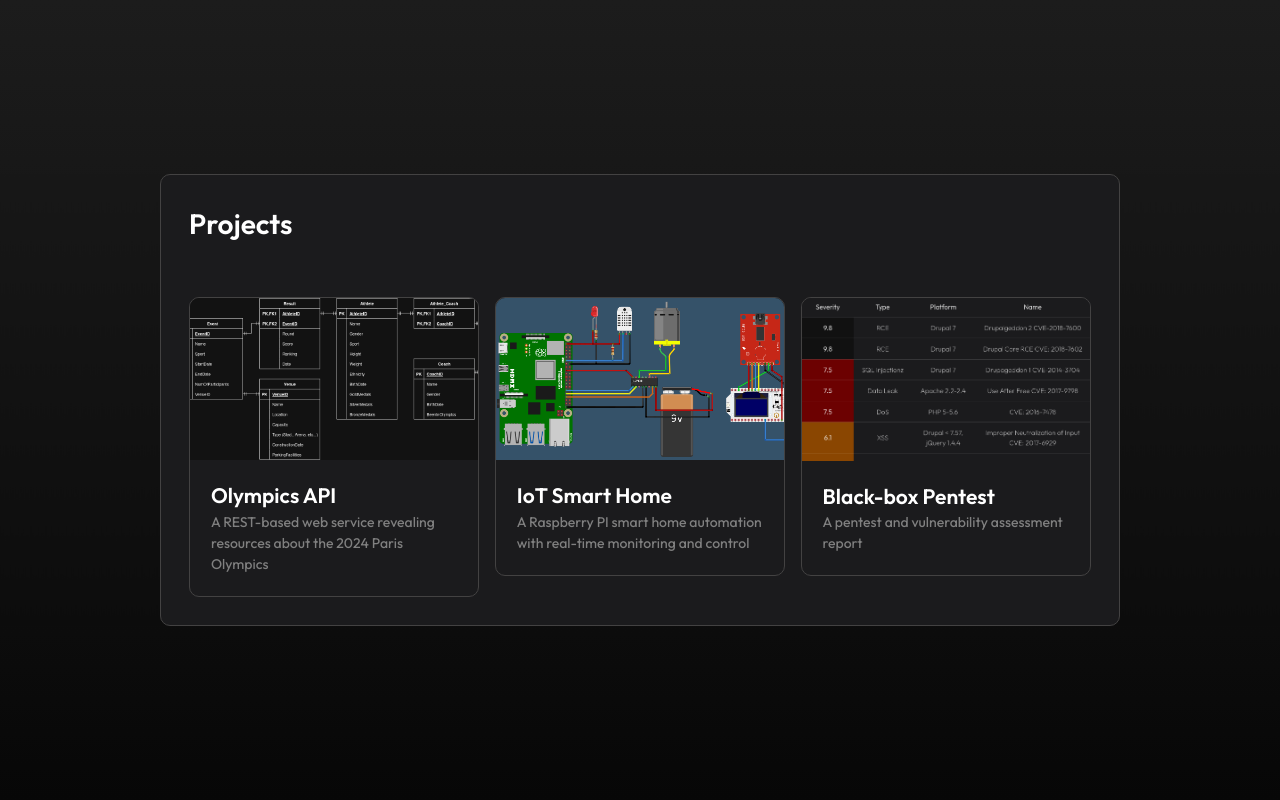
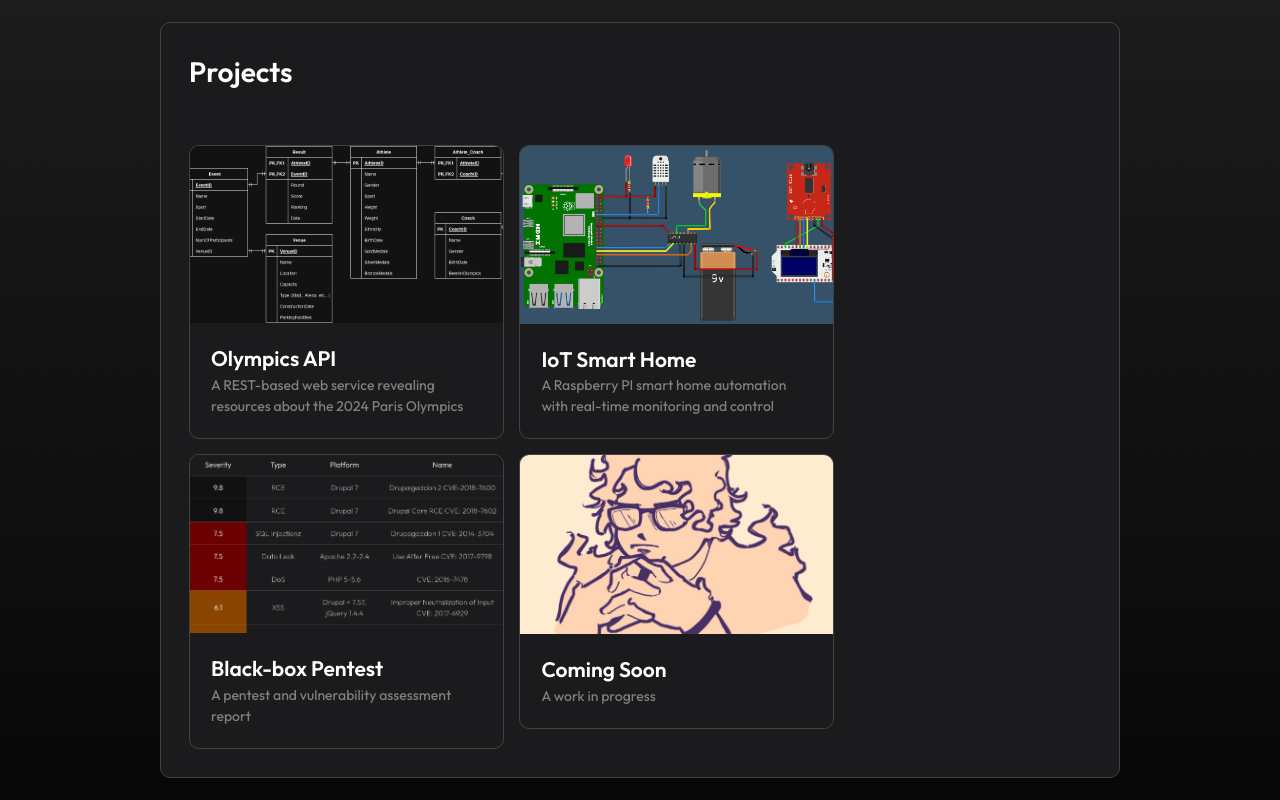
Before and after one commit to hedi3489/my-portfolio, a React (Vite) app: page /projects in a window 1280 px wide. Built offline with nearby package versions, Linux system fonts and the light colour scheme.

Commit message:
minor improvements

```diff
--- a/src/components/Cards.jsx
+++ b/src/components/Cards.jsx
@@ -107,7 +107,7 @@ function AvailabilityCard({ state = true }) {
   var availabilityText = "";
 
   if (available == true) {
-    availabilityText = "Open to collaborate";
+    availabilityText = "Currently open to collaborate";
   } else {
     availabilityText = "Currently working full-time";
   }
@@ -116,7 +116,7 @@ function AvailabilityCard({ state = true }) {
     <Link>
       <div className="flex flex-col height-100 card position-relative">
         <span className="position-absolute status-dot" aria-hidden="true" />
-        <h1>Currently?</h1>
+        <h1>Work Status</h1>
         <h4>{availabilityText}</h4>
       </div>
     </Link>
--- a/src/pages/HomePage.jsx
+++ b/src/pages/HomePage.jsx
@@ -6,7 +6,7 @@ function HomePage() {
             <Cards.BioCard />
             <div className='gap width-100 flex-5 showcase'>
                 <Cards.LittleCard
-                    title="Journey"
+                    title="Journey" to='/journey'
                 />
                 <Cards.Deck
                     cards={[
--- a/src/pages/ProjectsPage.jsx
+++ b/src/pages/ProjectsPage.jsx
@@ -2,29 +2,30 @@ import { Link } from 'react-router-dom'
 import Dashboard from '../assets/PC-IOT.png'
 import Database from '../assets/PC-API.png'
 import BBPS from '../assets/PC-BBP.png'
-import IMG from '/home/hedi/Pictures/Mine/real-retired-hunter.png'
+import IMG from '../assets/real-retired-hunter.png'
 
 export default function ProjectPage() {
 
     return <main className="gap flex flex-col width-75 projects-page card">
         <h1>Projects</h1>
         <br />
-        <div className="gap flex">
+        <div className="gap flex flex-wrap">
             <ProjectCard title="Olympics API" subtitle="A REST-based web service revealing resources about the 2024 Paris Olympics" img={Database} to='/projects/olympics-api' />
             <ProjectCard title="IoT Smart Home" subtitle="A Raspberry PI smart home automation with real-time monitoring and control" img={Dashboard} to='/projects/iot-home-simulation'/>
             <ProjectCard title="Black-box Pentest" subtitle="A pentest and vulnerability assessment report" img={BBPS} to='/projects/black-box-penetration'/>
+            <ProjectCard title="Coming Soon" subtitle="A work in progress" img={IMG} to='/projects/olympics-api' />
         </div>
     </main>
 }
 
 function ProjectCard({ title, subtitle, img, to }) {
-    return <Link to={to} className='flex-1'>
-        <div className="card project-card width-100" style={{padding: '0'}}>
-            <img src={img} className='width-100' />
+    return <Link to={to} className='width-315px'>
+        <article className='card project-card' style={{padding: '0'}}>
+            <img src={img} className='width-315px' />
             <div style={{margin: '1rem 1.5rem 1.5rem 1.5rem'}}>
                 <h2>{title}</h2>
                 <p style={{color: 'gray'}}>{subtitle}</p>
             </div>
-        </div>
+        </article>
     </Link>
 }
--- a/src/styles/Cards.css
+++ b/src/styles/Cards.css
@@ -116,3 +116,7 @@
 .projects-page {
   font-size: 1rem;
 }
+
+.flex-wrap {
+  flex-wrap: wrap;
+}
--- a/src/styles/Utilities.css
+++ b/src/styles/Utilities.css
@@ -66,6 +66,10 @@
 
 .width-50 {
     width: 50%;
+}
+
+.width-315px {
+    width: 315px;
 }
 
 .width-25 {
```
Also changed, not shown: src/assets/real-retired-hunter.png (added).
